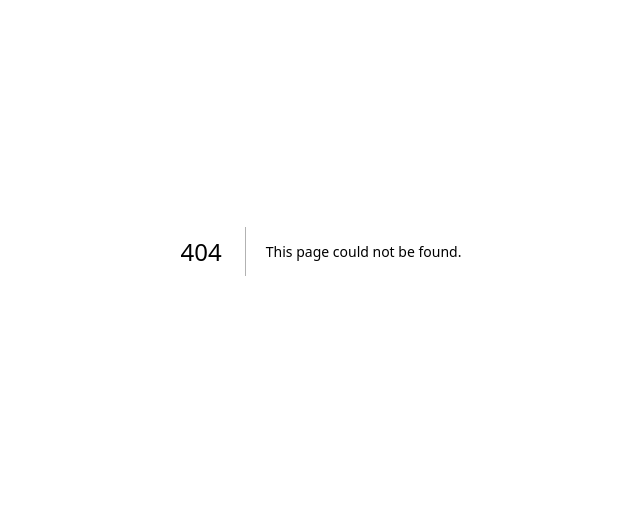
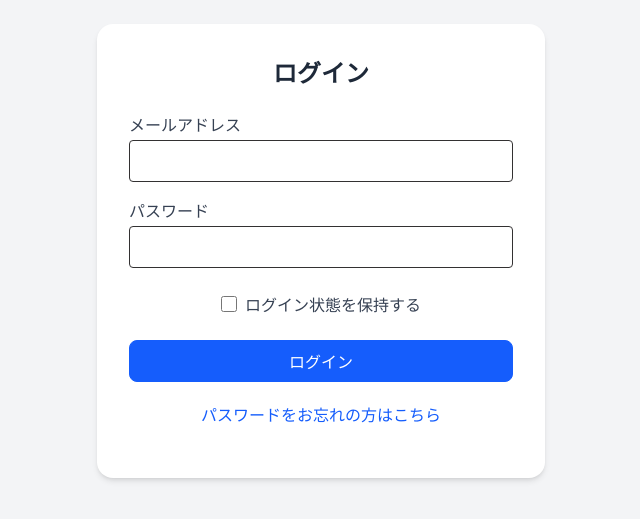
Before and after one commit to stra24/e-learning-management-system-frontend, a Next.js app: page /login in a window 1280 px wide. Before the commit this address had no page. Shown: the part 149-668 px from the top of the page, without its empty margins (319-959 px from the left). Built offline with nearby package versions, Linux system fonts and the light colour scheme.

Commit message:
ログイン画面を実装した。

```diff
--- /dev/null
+++ b/src/app/components/LoginForm.tsx
@@ -0,0 +1,93 @@
+'use client';
+
+import { useState } from 'react';
+import Link from "next/link";
+
+export default function LoginForm() {
+  const [email, setEmail] = useState('');
+  const [password, setPassword] = useState('');
+  const [error, setError] = useState('');
+  const [rememberMe, setRememberMe] = useState(false);
+
+  const handleSubmit = (e: React.FormEvent) => {
+    e.preventDefault();
+
+    // 簡易バリデーション
+    if (!email || !password) {
+      setError('メールアドレスとパスワードを入力してください。');
+      return;
+    }
+
+    setError('');
+
+    // ここにログイン処理を実装（API 叩くなど）
+    console.log('ログイン', { email, password });
+  };
+
+  return (
+    <div className="flex justify-center items-center min-h-screen bg-gray-100">
+      <form
+        onSubmit={handleSubmit}
+        className="bg-white p-8 rounded-2xl shadow-md w-full max-w-md"
+      >
+        <h2 className="text-2xl font-bold mb-6 text-center text-gray-800">ログイン</h2>
+
+        {error && (
+          <div className="text-red-500 text-sm mb-4">{error}</div>
+        )}
+
+        <div className="mb-4">
+          <label htmlFor="email" className="block text-gray-700 mb-1">
+            メールアドレス
+          </label>
+          <input
+            type="email"
+            id="email"
+            className="w-full px-4 py-2 border rounded-sm focus:outline-none focus:ring-2 focus:ring-orange-400"
+            value={email}
+            onChange={(e) => setEmail(e.target.value)}
+            required
+          />
+        </div>
+
+        <div className="mb-6">
+          <label htmlFor="password" className="block text-gray-700 mb-1">
+            パスワード
+          </label>
+          <input
+            type="password"
+            id="password"
+            className="w-full px-4 py-2 border rounded-sm focus:outline-none focus:ring-2 focus:ring-orange-400"
+            value={password}
+            onChange={(e) => setPassword(e.target.value)}
+            required
+          />
+        </div>
+
+		<div className="flex items-center justify-center mb-6">
+			<input
+				type="checkbox"
+				id="remember"
+				className="h-4 w-4 text-orange-500 focus:ring-orange-400 border-gray-300 rounded"
+				checked={rememberMe}
+				onChange={(e) => setRememberMe(e.target.checked)}
+			/>
+			<label htmlFor="remember" className="ml-2 text-gray-700">
+				ログイン状態を保持する
+			</label>
+		</div>
+
+        <button
+          type="submit"
+          className="w-full bg-blue-600 text-white border border-blue-600 py-2 rounded-lg hover:bg-blue-900 transition"
+        >
+          ログイン
+        </button>
+
+		<div className="text-base my-5 text-center text-blue-600 hover:underline hover:text-blue-900">
+			<Link href="/password">パスワードをお忘れの方はこちら</Link>
+		</div>
+      </form>
+    </div>
+  );
+}
--- /dev/null
+++ b/src/app/login/page.tsx
@@ -0,0 +1,5 @@
+import LoginForm from '@/app/components/LoginForm';
+
+export default function LoginPage() {
+  return <LoginForm />;
+}
```
